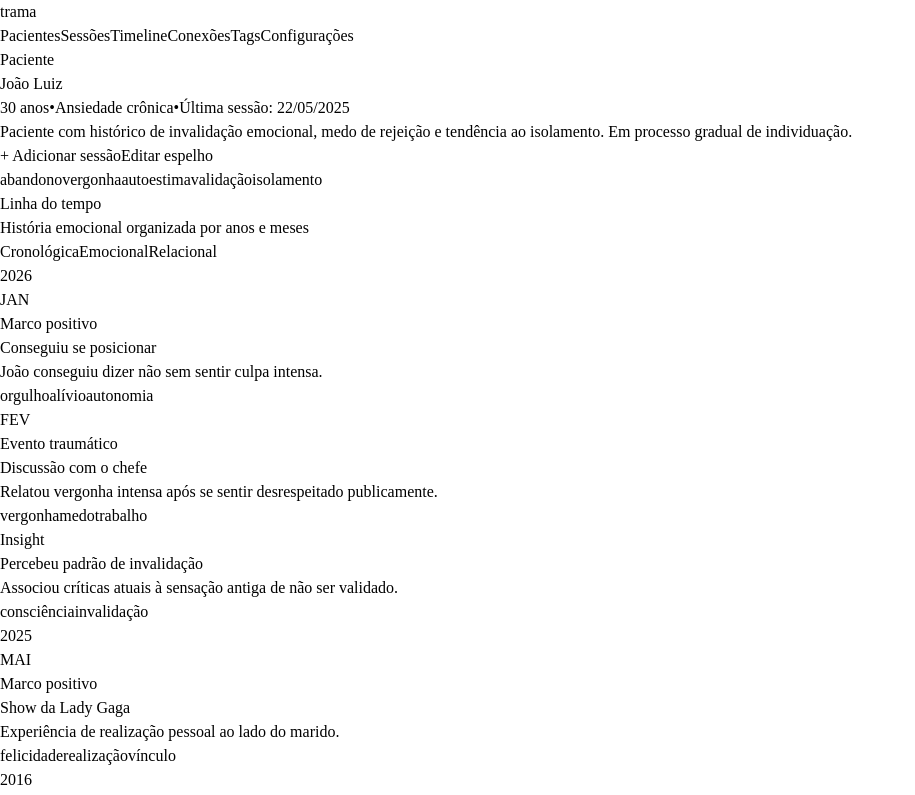
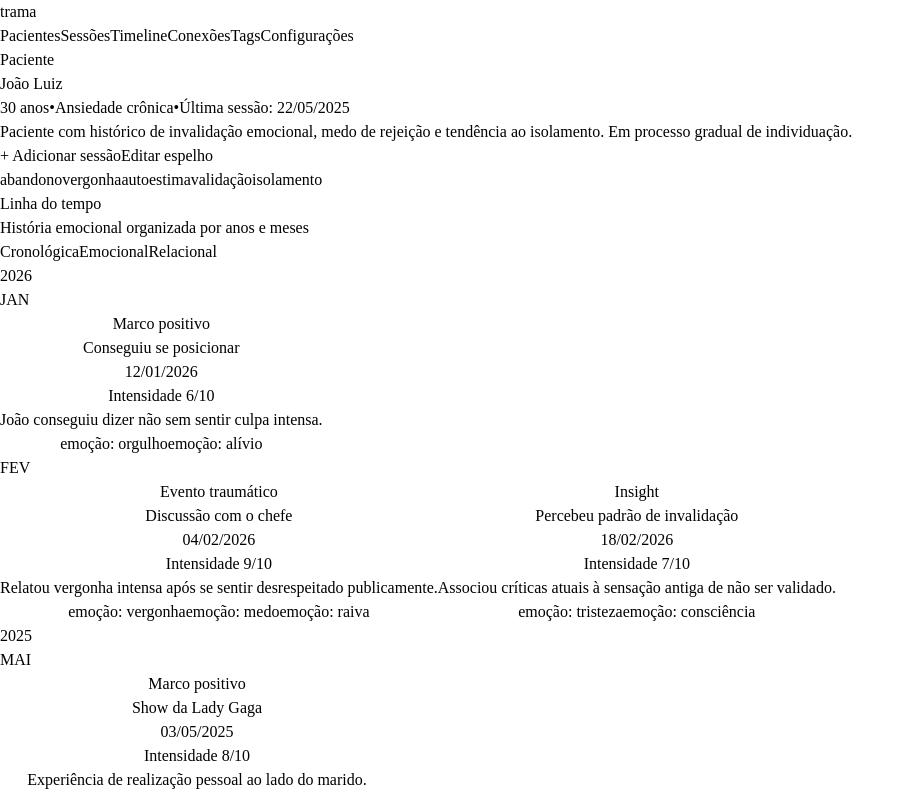
Before and after one commit to FelipeHolandaNovelino/trama-web, a React (Vite) app: page / in a window 1280 px wide. Shown: the top 795 px of the page, without its empty margins (0-915 px from the left). Built offline with nearby package versions, Linux system fonts and the light colour scheme.

Commit message:
Adiciona detalhes expansíveis aos blocos da timeline

```diff
--- a/src/components/Timeline.jsx
+++ b/src/components/Timeline.jsx
@@ -1,4 +1,8 @@
+import { useState } from "react"
+
 function TimelineBlock({ block }) {
+  const [isOpen, setIsOpen] = useState(false)
+
   const colorByType = {
     "Marco positivo": "border-emerald-200 bg-emerald-50",
     "Evento traumático": "border-rose-200 bg-rose-50",
@@ -7,22 +11,73 @@ function TimelineBlock({ block }) {
   }
 
   return (
-    <div className={`rounded-2xl border p-4 ${colorByType[block.type] || "bg-white"}`}>
-      <p className="text-xs font-semibold text-slate-500">{block.type}</p>
-      <h4 className="mt-1 font-semibold text-slate-900">{block.title}</h4>
-      <p className="mt-2 text-sm text-slate-600">{block.text}</p>
+    <button
+      onClick={() => setIsOpen(!isOpen)}
+      className={`w-full text-left rounded-2xl border p-4 transition hover:shadow-md ${
+        colorByType[block.type] || "bg-white"
+      }`}
+    >
+      <div className="flex items-start justify-between gap-4">
+        <div>
+          <p className="text-xs font-semibold text-slate-500">{block.type}</p>
+          <h4 className="mt-1 font-semibold text-slate-900">{block.title}</h4>
+          <p className="mt-1 text-xs text-slate-500">{block.date}</p>
+        </div>
+
+        <span className="rounded-full bg-white/70 px-2 py-1 text-xs text-slate-700">
+          Intensidade {block.intensity}/10
+        </span>
+      </div>
+
+      <p className="mt-3 text-sm text-slate-600">{block.text}</p>
 
       <div className="mt-3 flex flex-wrap gap-2">
-        {block.tags.map((tag) => (
+        {block.emotions.map((emotion) => (
           <span
-            key={tag}
-            className="rounded-full bg-white/70 px-2 py-1 text-xs text-slate-700"
+            key={emotion}
+            className="rounded-full bg-white/80 px-2 py-1 text-xs text-slate-700"
           >
-            {tag}
+            emoção: {emotion}
           </span>
         ))}
       </div>
-    </div>
+
+      {isOpen && (
+        <div className="mt-4 space-y-3 border-t border-white/70 pt-4">
+          <div>
+            <p className="text-xs font-semibold text-slate-500">Pessoas relacionadas</p>
+            <div className="mt-2 flex flex-wrap gap-2">
+              {block.people.map((person) => (
+                <span
+                  key={person}
+                  className="rounded-full bg-white/80 px-2 py-1 text-xs text-slate-700"
+                >
+                  {person}
+                </span>
+              ))}
+            </div>
+          </div>
+
+          <div>
+            <p className="text-xs font-semibold text-slate-500">Tags clínicas</p>
+            <div className="mt-2 flex flex-wrap gap-2">
+              {block.tags.map((tag) => (
+                <span
+                  key={tag}
+                  className="rounded-full bg-white/80 px-2 py-1 text-xs text-slate-700"
+                >
+                  #{tag}
+                </span>
+              ))}
+            </div>
+          </div>
+
+          <p className="text-xs text-slate-500">
+            Clique novamente para recolher o bloco.
+          </p>
+        </div>
+      )}
+    </button>
   )
 }
 
@@ -64,7 +119,7 @@ export function Timeline({ timelineData }) {
 
                   <div className="grid gap-3 md:grid-cols-2">
                     {monthGroup.blocks.map((block) => (
-                      <TimelineBlock key={block.title} block={block} />
+                      <TimelineBlock key={block.id} block={block} />
                     ))}
                   </div>
                 </div>
--- a/src/data/timeline.js
+++ b/src/data/timeline.js
@@ -6,10 +6,15 @@ export const timeline = [
         month: "JAN",
         blocks: [
           {
+            id: "block-1",
             type: "Marco positivo",
             title: "Conseguiu se posicionar",
+            date: "12/01/2026",
             text: "João conseguiu dizer não sem sentir culpa intensa.",
-            tags: ["orgulho", "alívio", "autonomia"],
+            emotions: ["orgulho", "alívio"],
+            people: ["Marido"],
+            tags: ["autonomia", "limite", "evolução"],
+            intensity: 6,
           },
         ],
       },
@@ -17,16 +22,26 @@ export const timeline = [
         month: "FEV",
         blocks: [
           {
+            id: "block-2",
             type: "Evento traumático",
             title: "Discussão com o chefe",
+            date: "04/02/2026",
             text: "Relatou vergonha intensa após se sentir desrespeitado publicamente.",
-            tags: ["vergonha", "medo", "trabalho"],
+            emotions: ["vergonha", "medo", "raiva"],
+            people: ["Chefe"],
+            tags: ["trabalho", "invalidação", "exposição"],
+            intensity: 9,
           },
           {
+            id: "block-3",
             type: "Insight",
             title: "Percebeu padrão de invalidação",
+            date: "18/02/2026",
             text: "Associou críticas atuais à sensação antiga de não ser validado.",
-            tags: ["consciência", "invalidação"],
+            emotions: ["tristeza", "consciência"],
+            people: ["Mãe"],
+            tags: ["invalidação", "infância", "padrão recorrente"],
+            intensity: 7,
           },
         ],
       },
@@ -39,10 +54,15 @@ export const timeline = [
         month: "MAI",
         blocks: [
           {
+            id: "block-4",
             type: "Marco positivo",
             title: "Show da Lady Gaga",
+            date: "03/05/2025",
             text: "Experiência de realização pessoal ao lado do marido.",
-            tags: ["felicidade", "realização", "vínculo"],
+            emotions: ["felicidade", "realização", "pertencimento"],
+            people: ["Marido"],
+            tags: ["sonho", "vínculo", "reparação"],
+            intensity: 8,
           },
         ],
       },
@@ -55,10 +75,15 @@ export const timeline = [
         month: "ABR",
         blocks: [
           {
+            id: "block-5",
             type: "Evento",
             title: "Aprovação na faculdade",
+            date: "22/04/2016",
             text: "Conquista importante foi invalidada pela preocupação da mãe.",
-            tags: ["culpa", "abandono", "impostor"],
+            emotions: ["felicidade", "culpa", "abandono"],
+            people: ["Mãe"],
+            tags: ["impostor", "conquista", "invalidação"],
+            intensity: 8,
           },
         ],
       },
```
